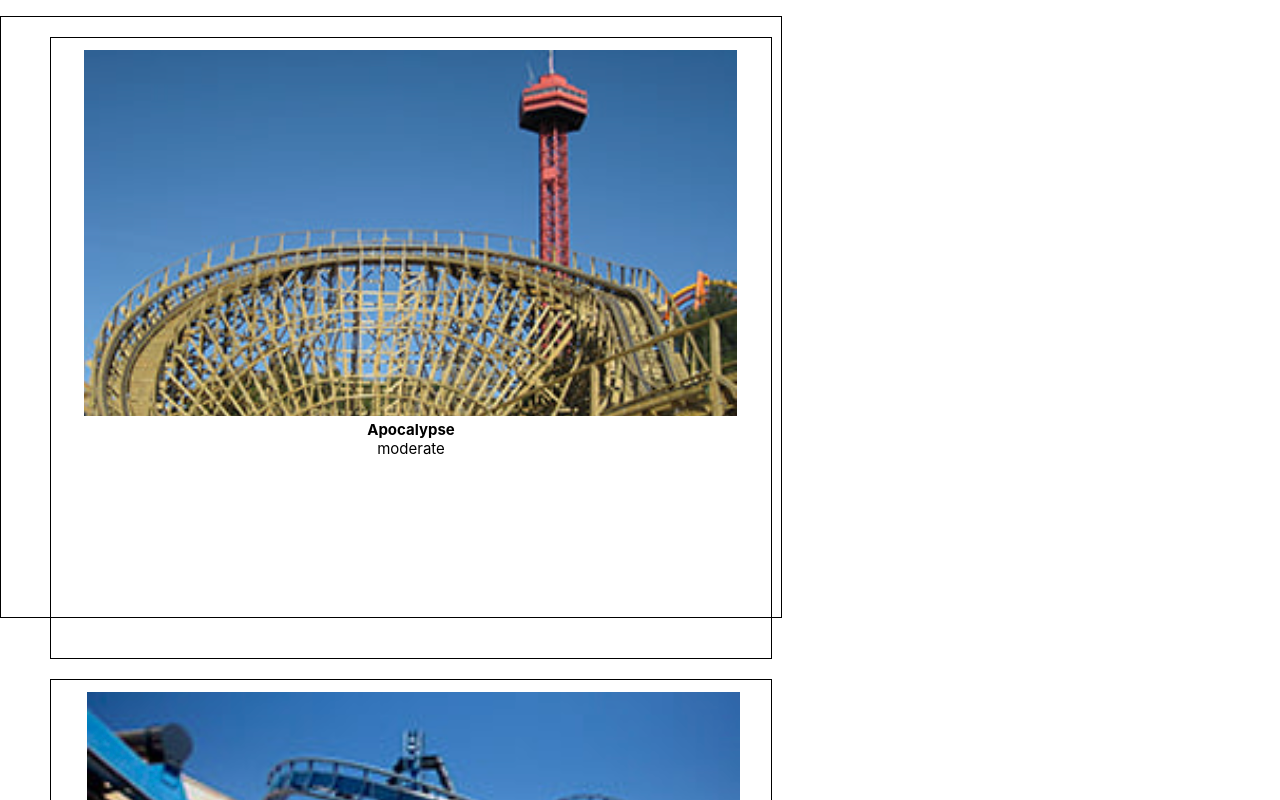
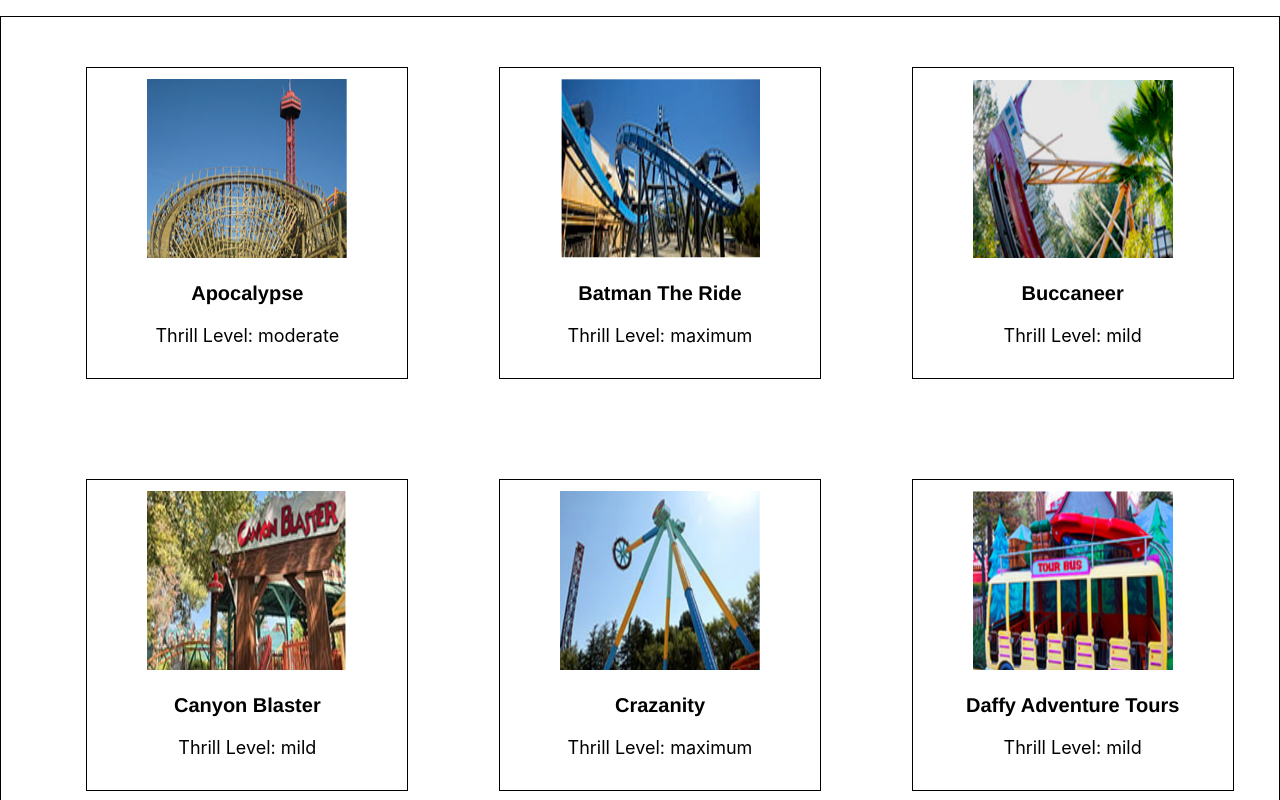
Before and after one commit to EddieYuabov/Amusement_Park, a React (Create React App) app in the folder client/: page /rides in a window 1280 px wide. Shown: the top 800 px of the page. Built offline with nearby package versions, Linux system fonts and the light colour scheme.

Commit message:
renamed pages and moved code to other pages

```diff
--- a/client/package.json
+++ b/client/package.json
@@ -8,6 +8,7 @@
     "@testing-library/user-event": "^13.5.0",
     "react": "^18.2.0",
     "react-dom": "^18.2.0",
+    "react-router-dom": "^6.4.3",
     "react-scripts": "5.0.1",
     "web-vitals": "^2.1.4"
   },
--- a/client/src/App.css
+++ b/client/src/App.css
@@ -38,25 +38,35 @@
 }
 
 .rides-list {
+  display: flex;
+  flex-wrap: wrap;
+  justify-content: space-evenly;
   border: 1px solid black;
   list-style: none;
-  width: 740px;
-  height: 600px;
+
+
 }
 .ride-card {
-  width: 700px;
-  height: 600px;
-  margin: 20px auto;
+  width: 300px;
+  height: 290px;
+  margin: 50px auto;
   border: 1px solid black;
   text-align: center;
   font-size: 15px;
   padding: 10px 10px;
 }
 h4 {
-  margin: 0;
+  margin: 20px auto;
+  font-size: 20px;
+  font-family:'Franklin Gothic Medium';
+}
+span {
+  font-size: 18px;
+
 }
 
-img {
-width: auto;
+.ride-image {
+width: 200px;
+height: 180px;
 
 }
--- a/client/src/App.js
+++ b/client/src/App.js
@@ -1,23 +1,18 @@
-import './App.css'
-
+// import './App.css'
+import Home from './components/Home'
+import { Routes, Route } from 'react-router-dom'
 import React from 'react'
-
-import Rides from './components/Rides'
-import RidesArray from './components/RidesArray.js'
+import RidesPage from './components/RidesPage'
 
 const App = () => {
   return (
-    <div className="main-container">
-      <ul className="rides-list">
-        {RidesArray.map((rideItem) => {
-          console.log(rideItem)
-          {
-          }
-          return (
-            <Rides ride={rideItem.ride} thrillLevel={rideItem.thrillLevel} />
-          )
-        })}
-      </ul>
+    <div className="App">
+      <main>
+        <Routes>
+          <Route path="/" element={<Home />} />
+          <Route path="/rides" element={<RidesPage />} />
+        </Routes>
+      </main>
     </div>
   )
 }
--- a/client/src/components/Home.jsx
+++ b/client/src/components/Home.jsx
@@ -3,59 +3,20 @@ import React from 'react'
 import axios from 'axios'
 import { useNavigate } from 'react-router-dom'
 import {Link} from 'react-router-dom'
+// import './App.css'
+
 
 const Home = () => {
-  const [formState, setFormState] = useState({ })
-  const [parks, updateParks] = useState([])
-  const navigate = useNavigate()
 
 
-const handleChange = (event) => {
-  setFormState({ ...formState, [event.target.id]: event.target.value })
-}
+  return (
+    <div className="Home">
 
-useEffect(() => {
-  const apiCall = async () => {
-  let response = await axios.get('http://localhost:3001/parks')
-    updateCountries(response.data)
-    }
-  apiCall()
-  }, [])
-
-const handleSubmit = async (event) => {
-  event.preventDefault()
-  let addedCountry = await axios
-    .post('http://localhost:3001/parks', formState)
-    .then((response) => {
-      return response
-    })
-    .catch((error) => {
-      return error
-    })
-  updateParks([...parks, addedPark.data])
-  setFormState({ name: '', location: '', image: '', price: '', rides: ''})
-  }
-
-const getRides = (id) => {
-  navigate(`rides/${id}`)
-}
-
-return (
-<div className="Home">
-    <button className='link-button'>
-    <Link className = 'link' to="/rides">View All Rides</Link>
-    </button>
-    {parks ? parks.map((park) => (
-      <div className="parks" key={park._id}>
-       <h1 onClick={()=>{getRides(ride._id)}}>{park.name}</h1>
-       <p>{park.location}</p>
-       <image src={park.image} alt='park image'/>
-       <p>{park.price}</p>
-       <p>{park.rides}</p>
-      </div>
-    )): ''}
-</div>
-  )
+       <button>
+       <Link className='link' to="/"> View All Rides</Link>
+       </button>
+    </div>
+      )
 }
 
 
--- a/client/src/components/Rides.jsx
+++ b/client/src/components/RideCard.jsx
@@ -11,9 +11,9 @@ const imageName = props.ride.toLowerCase().replaceAll(' ', '')
 
     return (
       <li className='ride-card'>
-       <img src={rideImages[imageName]} />
+       <img src={rideImages[imageName]} className='ride-image'/>
         <h4>{props.ride}</h4>
-        <span>{props.thrillLevel}</span>
+        <span>Thrill Level: {props.thrillLevel}</span>
       </li>
     )
 }
--- /dev/null
+++ b/client/src/components/RidesPage.js
@@ -0,0 +1,23 @@
+import React from 'react'
+import '../App.css'
+import RideCard from './RideCard'
+import RidesArray from './RidesArray.js'
+
+const RidesPage = () => {
+  return (
+    <div className="main-container">
+      <ul className="rides-list">
+        {RidesArray.map((rideItem) => {
+          console.log(rideItem)
+          {
+          }
+          return (
+            <RideCard ride={rideItem.ride} thrillLevel={rideItem.thrillLevel} />
+          )
+        })}
+      </ul>
+    </div>
+  )
+}
+
+export default RidesPage
```
Also changed, not shown: client/src/index.js (+11 -10 lines), 2 other files (tests, documents, lock files or other folders).
